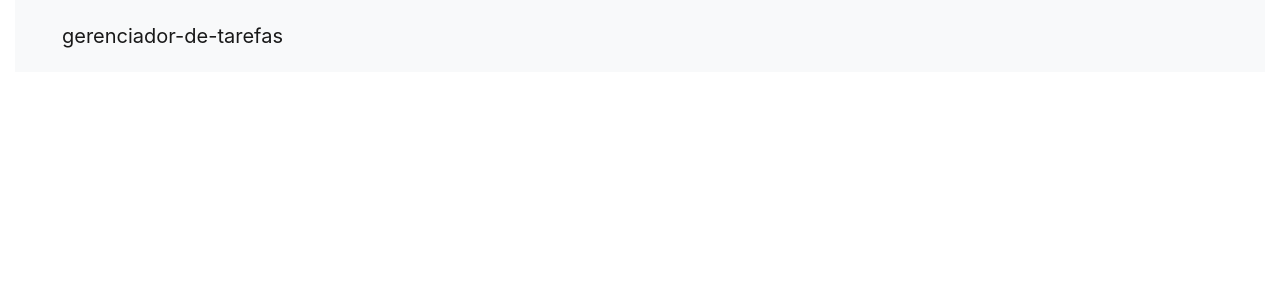
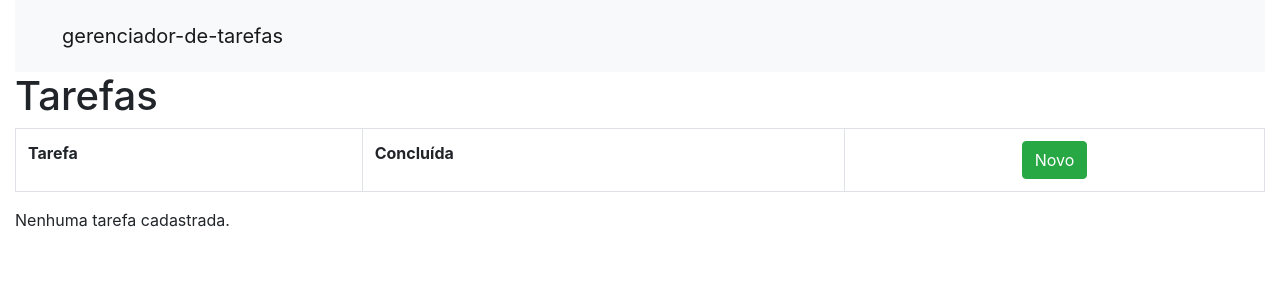
Before and after one commit to dougsfelipe/gerenciador-de-tarefas, an Angular app: page /tarefas/listar in a window 1280 px wide. Before the commit this address led to /. Shown: the top 300 px of the page. Built offline with nearby package versions, Linux system fonts and the light colour scheme.

Commit message:
Criando Listagem de Tarefas

```diff
--- a/src/app/app-routing.module.ts
+++ b/src/app/app-routing.module.ts
@@ -1,10 +1,15 @@
 import { NgModule } from '@angular/core';
 import { Routes, RouterModule } from '@angular/router';
-
+import { TarefaRoutes} from './tarefas';
 
 export const routes: Routes = [
 
-
+{
+  path: '',
+  redirectTo:  '/tarefas/listar',
+  pathMatch: 'full'
+},
+  ...TarefaRoutes
 ];
 
 @NgModule({
--- a/src/app/tarefas/index.ts
+++ b/src/app/tarefas/index.ts
@@ -1,2 +1,4 @@
 export * from './tarefas.module';
 export * from './shared';
+export * from './listar';
+export * from './tarefas-routing.module';
--- /dev/null
+++ b/src/app/tarefas/listar/index.ts
@@ -0,0 +1 @@
+export * from './listar-tarefa.component';
--- /dev/null
+++ b/src/app/tarefas/listar/listar-tarefa.component.html
@@ -0,0 +1,45 @@
+<h1>Tarefas</h1>
+
+<table class="table table-striped table-bordered table-hover">
+  <tr>
+  	<th>Tarefa</th>
+    <th>Concluída</th>
+  	<th class="text-center">
+      <a
+         class="btn btn-xs btn-success">
+         <span class="glyphicon glyphicon-plus"
+           aria-hidden="true"></span> Novo
+      </a>
+  </th>
+  </tr>
+  <tr *ngFor="let tarefa of tarefas">
+    <td
+        [class.bg-success] = "!tarefa.concluida">
+        {{tarefa.nome}}
+
+    </td
+    >
+    <td style="width: 70px" class="text-center">
+      <input
+        type="checkbox"
+        [value]= "tarefa.id"
+        [checked]= "tarefa.concluida">
+    </td>
+    <td class="text-center" style="width: 200px">
+      <a
+        title="Editar" alt="Editar"
+        class="btn btn-xs btn-info">
+        <span class="glyphicon glyphicon-pencil"
+          aria-hidden="true"></span> Editar
+      </a>
+      <a href="#" title="Remover" alt="Remover"
+
+        class="btn btn-xs btn-danger">
+        <span class="glyphicon glyphicon-remove"
+          aria-hidden="true"></span> Remover
+      </a>
+    </td>
+  </tr>
+</table>
+
+<p *ngIf="tarefas.length==0">Nenhuma tarefa cadastrada.</p>
--- /dev/null
+++ b/src/app/tarefas/listar/listar-tarefa.component.ts
@@ -0,0 +1,28 @@
+import { Component, OnInit } from '@angular/core';
+import { TarefaService, Tarefa } from '../shared';
+
+
+@Component({
+  selector: 'app-listar-tarefa',
+  templateUrl: './listar-tarefa.component.html',
+  styleUrls: ['./listar-tarefa.component.css']
+})
+export class ListarTarefaComponent implements OnInit {
+
+  tarefas: Tarefa[];
+
+  constructor(private tarefaService: TarefaService){
+
+  }
+
+  ngOnInit(): void {
+    this.tarefas = this.listarTodos();
+
+  }
+
+  listarTodos(): Tarefa[] {
+    return this.tarefaService.listarTodos();
+  }
+
+
+}
--- /dev/null
+++ b/src/app/tarefas/tarefas-routing.module.ts
@@ -0,0 +1,14 @@
+import {Routes} from '@angular/router';
+
+import { ListarTarefaComponent } from './listar';
+
+export const TarefaRoutes: Routes = [
+    {
+        path: 'tarefas',
+        redirectTo: 'tarefas/listar'
+    },
+    {
+        path: 'tarefas/listar',
+        component: ListarTarefaComponent
+    }
+];
```
Also changed, not shown: src/app/tarefas/tarefas.module.ts (+6 -2 lines), src/app/tarefas/listar/listar-tarefa.component.css (added), src/app/tarefas/shared/index.ts (line endings or trailing spaces), 1 other file (tests, documents, lock files or other folders).
